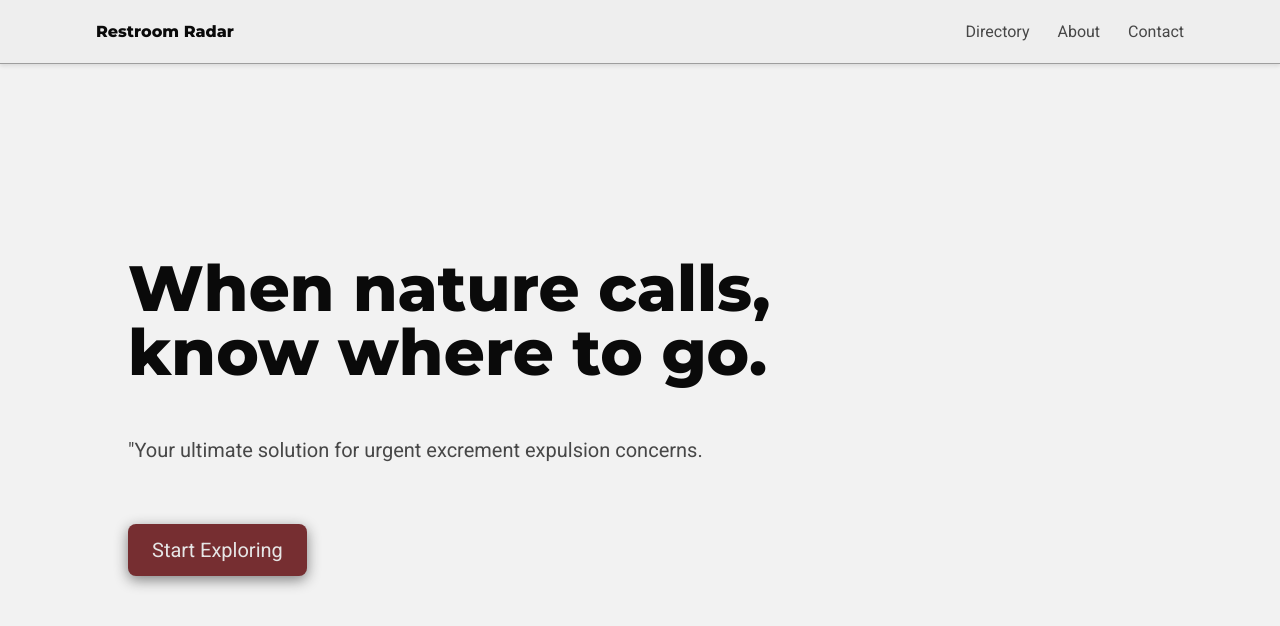
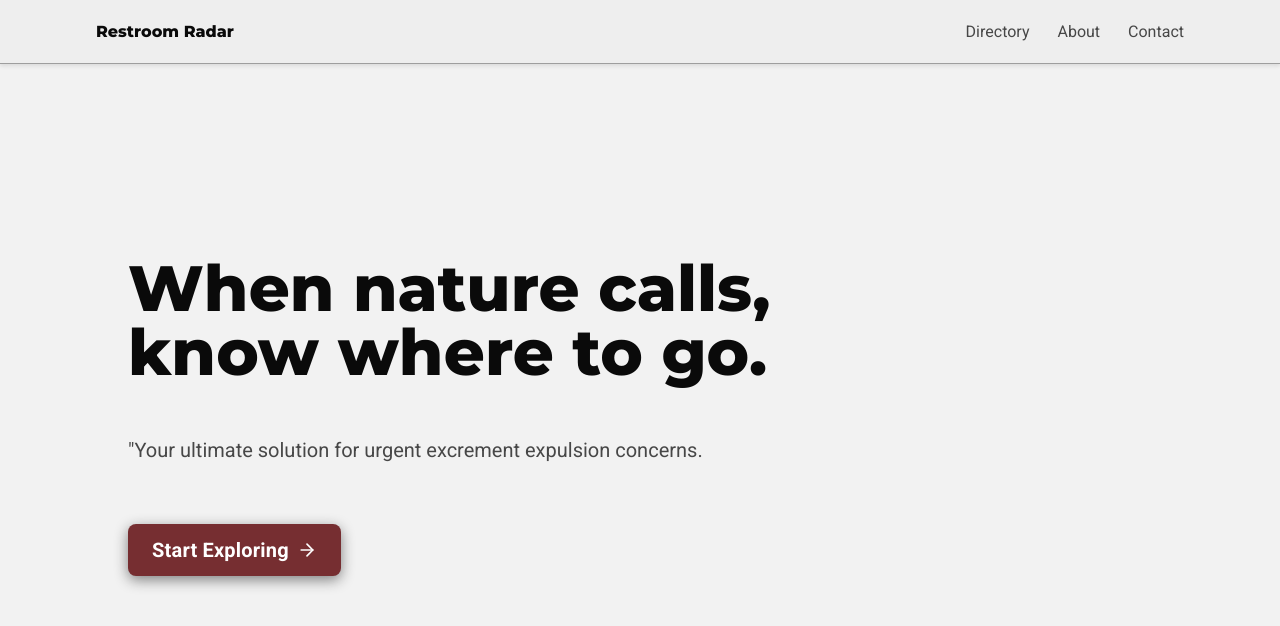
Before and after one commit to cobbdzon/restroom-radar, a React (Vite) app in the folder client/: page / in a window 1280 px wide. Shown: the top 626 px of the page. Built offline with nearby package versions, Linux system fonts and the light colour scheme; no server answers; what server would draw is missing.

Commit message:
polish button, and add documentation how to use icons

```diff
--- a/client/src/assets/styles/index.module.css
+++ b/client/src/assets/styles/index.module.css
@@ -21,13 +21,22 @@
 }
 
 .hero_button {
+	position: relative;
+	display: inline-flex;
+	align-items: center;
+	justify-content: center;
+	gap: 0.5rem;
 	font-size: 1.25rem;
+	font-weight: 700;
+	letter-spacing: 0.01em;
 	background-color: var(--primary);
+	color: var(--bg-light);
 	border-radius: 0.5rem;
+	isolation: isolate;
 	transition:
 		transform 0.25s cubic-bezier(0.4, 0, 0.2, 1),
-		background-color 0.25s cubic-bezier(0.4, 0, 0.2, 1);
-	will-change: transform;
+		background-color 0.25s cubic-bezier(0.4, 0, 0.2, 1),
+		box-shadow 0.25s cubic-bezier(0.4, 0, 0.2, 1);
 
 	box-shadow:
 		0 4px 14px 0 light-dark(var(--border), transparent),
@@ -41,13 +50,15 @@
 		opacity: 0;
 		transition: opacity 0.25s cubic-bezier(0.4, 0, 0.2, 1);
 		pointer-events: none;
+		z-index: -1;
 
 		box-shadow:
 			0 6px 18px 0 light-dark(var(--text), transparent),
 			0 0 24px 4px light-dark(transparent, var(--secondary));
 	}
 
-	&:hover {
+	&:hover,
+	&:focus-visible {
 		transform: translateY(-2px);
 		background-color: var(--secondary);
 
@@ -56,8 +67,23 @@
 		}
 	}
 
+	&:focus-visible {
+		outline: 2px solid var(--secondary);
+		outline-offset: 3px;
+	}
+
 	&:active {
 		transform: translateY(0);
 		transition-duration: 0.1s;
 	}
 }
+
+.hero_button_icon {
+	width: 1.25rem;
+	height: 1.25rem;
+	transition: transform 0.25s cubic-bezier(0.4, 0, 0.2, 1);
+}
+
+.hero_button:hover .hero_button_icon {
+	transform: translateX(2px);
+}
--- a/client/src/routes/index.tsx
+++ b/client/src/routes/index.tsx
@@ -1,4 +1,5 @@
 import { createFileRoute } from "@tanstack/react-router";
+import { ArrowRight } from "lucide-react";
 import styles from "../assets/styles/index.module.css";
 import TopBar from "../components/TopBar";
 
@@ -24,6 +25,7 @@ function Index() {
 						href="/directory"
 					>
 						Start Exploring
+						<ArrowRight className={styles.hero_button_icon} />
 					</a>
 				</div>
 			</div>
```
Also changed, not shown: 1 other file (tests, documents, lock files or other folders).
